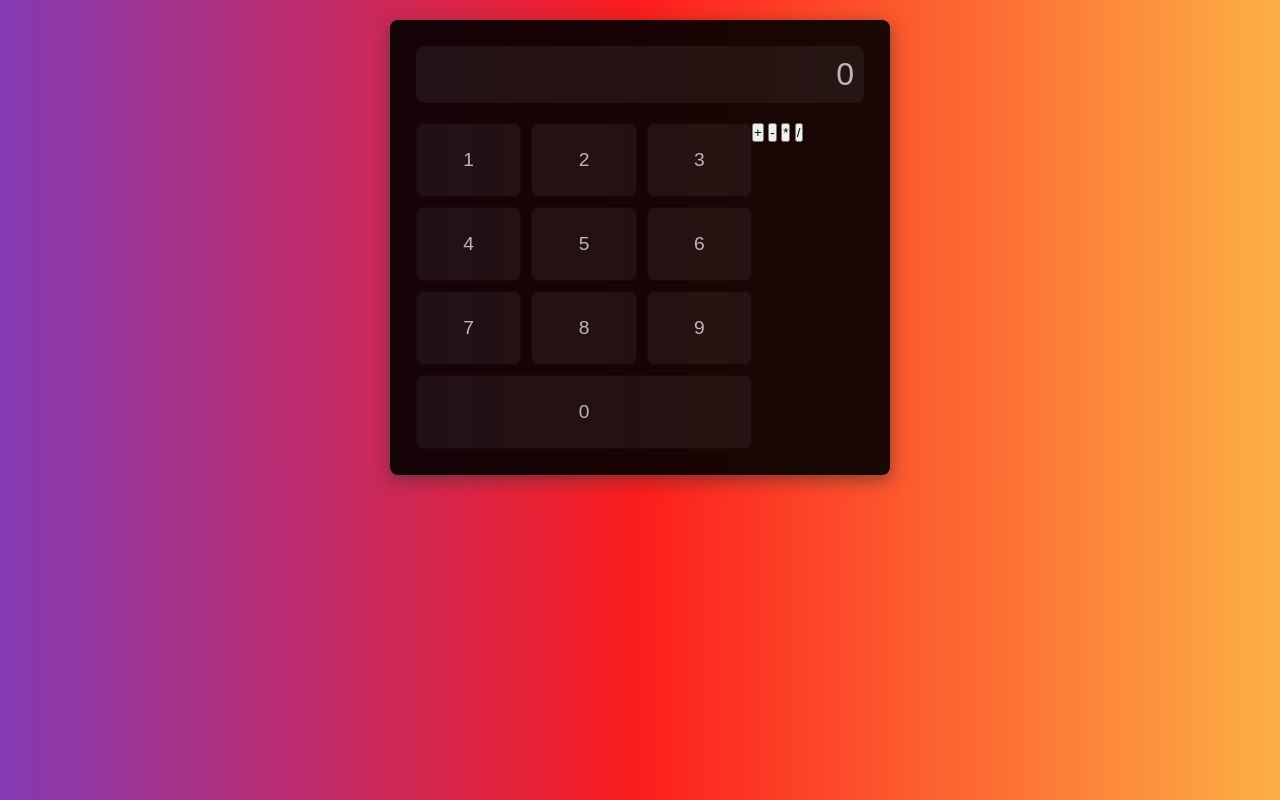
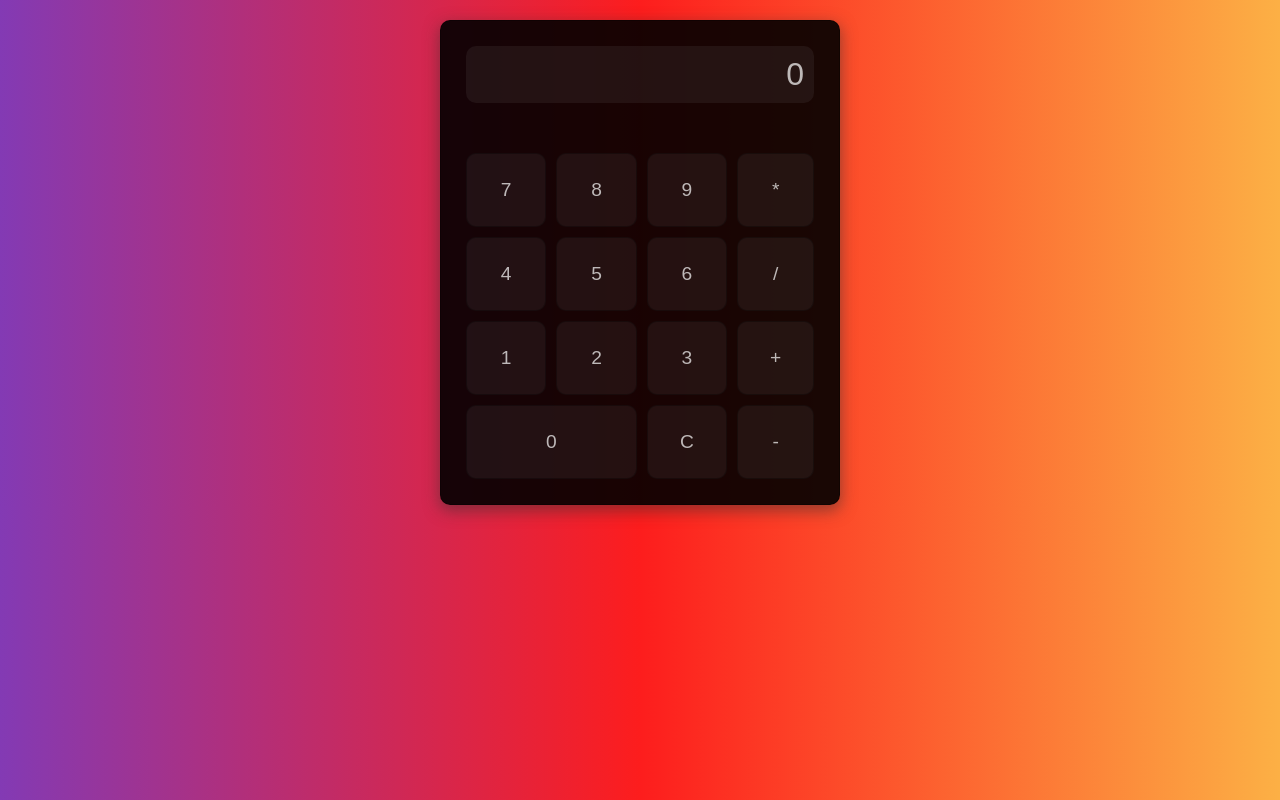
Before and after one commit to joaquinmoralest/app_calculadora, a plain HTML site: page index.html in a window 1280 px wide. Drawn offline with Linux system fonts and the light colour scheme.

Commit message:
Se termina el diseño de la seccion Operations y se agrega el boton C de reseteo

```diff
--- a/css/style.css
+++ b/css/style.css
@@ -4,7 +4,7 @@
     --black: rgba(0, 0, 0, .9);
     --white: rgba(255, 255, 255, 0.7);
     --bg: rgba(150, 150, 150, .1);
-    --br: 8px;
+    --br: 10px;
 }
 
 * {
@@ -22,7 +22,7 @@ body {
 
 .app {
     width: 80%;
-    max-width: 500px;
+    max-width: 400px;
     border: var(--border);
     border-radius: var(--br);
     padding: 25px;
@@ -40,11 +40,12 @@ body {
     text-align: right;
     padding: 10px;
     border-radius: var(--br);
-    margin-bottom: 20px;
+    margin-bottom: 50px;
 }
 
 .buttons {
     display: flex;
+    justify-content: space-between;
 }
 
 .numbers {
@@ -68,7 +69,7 @@ body {
 }
 
 .zero {
-    grid-area: 4 / 1 / 5 / 4;
+    grid-area: 4 / 1 / 5 / 3;
 }
 
 .number:hover {
@@ -76,3 +77,25 @@ body {
     background-color: rgba(16, 106, 223, 0.753);
     box-shadow: 0px 5px 15px 0px rgba(10, 10, 10, .7);
 }
+
+.operations {
+    width: 22%;
+    display: flex;
+    flex-direction: column;
+    justify-content: space-between;
+}
+
+.operator {
+    font-size: 1.2em;
+    padding: 25px;
+    background-color: var(--bg);
+    border: var(--border);
+    border-radius: var(--br);
+    color: var(--white);
+}
+
+.operator:hover {
+    color: #fff;
+    background-color: rgba(16, 106, 223, 0.753);
+    box-shadow: 0px 5px 15px 0px rgba(10, 10, 10, .7);
+}
--- a/index.html
+++ b/index.html
@@ -14,22 +14,23 @@
             </div>
             <div class="buttons">
                 <div class="numbers">
+                    <button class="number">7</button>
+                    <button class="number">8</button>
+                    <button class="number">9</button>
+                    <button class="number">4</button>
+                    <button class="number">5</button>
+                    <button class="number">6</button>
                     <button class="number">1</button>
                     <button class="number">2</button>
                     <button class="number">3</button>
-                    <button class="number">4</button>
-                    <button class="number">5</button>
-                    <button class="number">6</button>
-                    <button class="number">7</button>
-                    <button class="number">8</button>
-                    <button class="number">9</button>
                     <button class="number zero">0</button>
+                    <button class="number">C</button>
                 </div>
                 <div class="operations">
+                    <button class="operator">*</button>
+                    <button class="operator">/</button>
                     <button class="operator">+</button>
                     <button class="operator">-</button>
-                    <button class="operator">*</button>
-                    <button class="operator">/</button>
                 </div>
             </div>
         </div>
```
